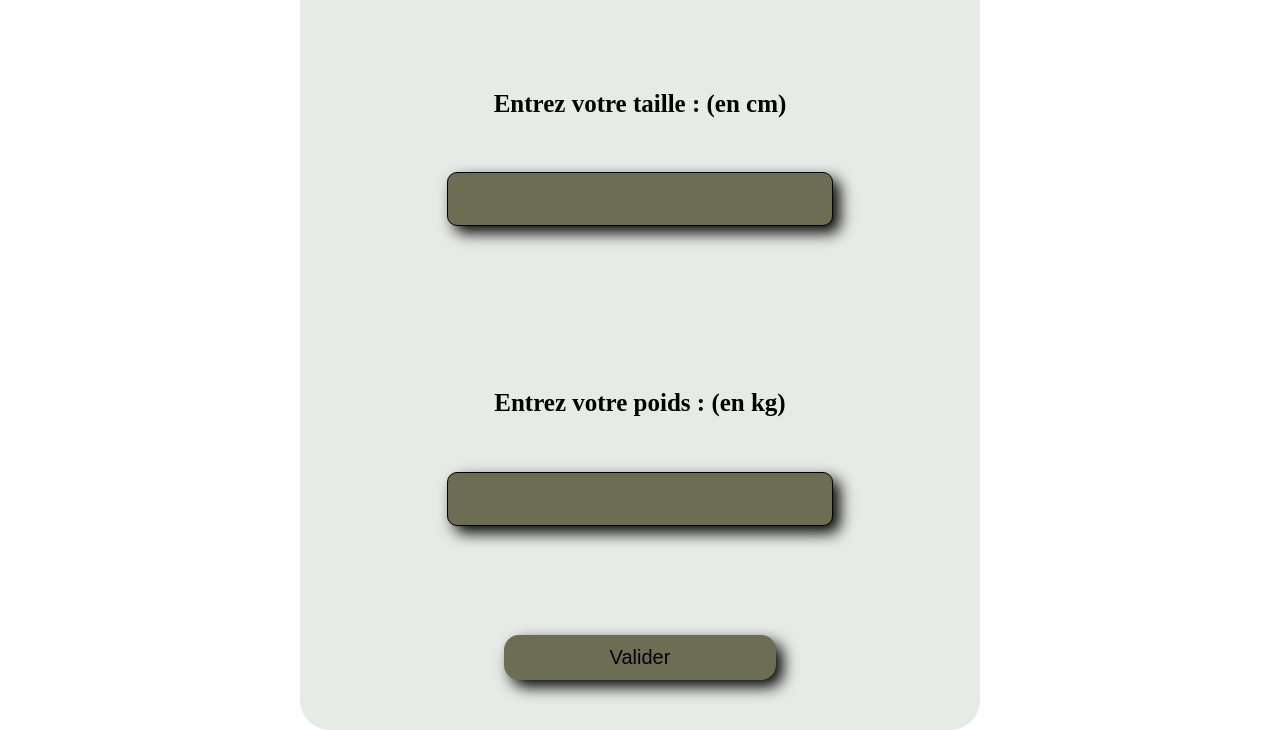
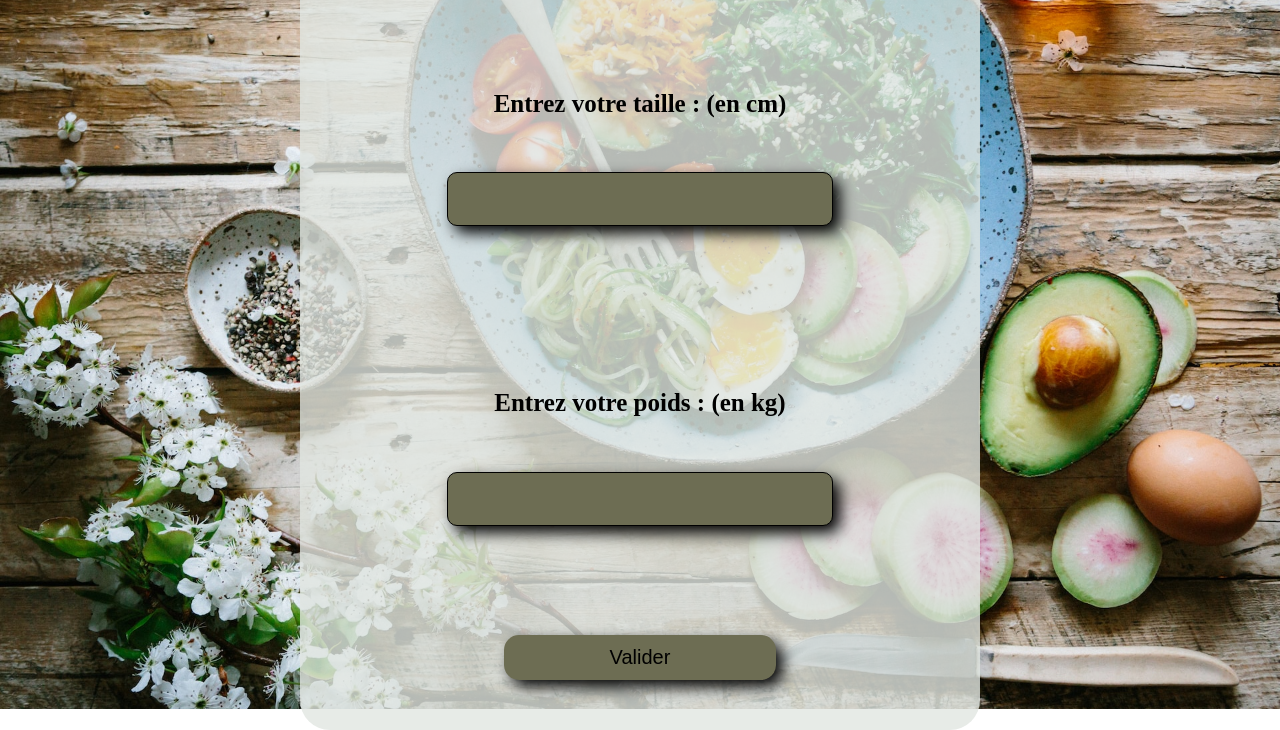
Before and after one commit to GuillaumeCeccoli/IMCcalculator, a plain HTML site: page index.html in a window 1280 px wide. Shown: the part 91-821 px from the top of the page. Drawn offline with Linux system fonts and the light colour scheme; the site is published under a folder, as on GitHub Pages, so addresses that start at the root find nothing.

Commit message:
Correction bug

```diff
--- a/styles.css
+++ b/styles.css
@@ -15,7 +15,7 @@ body {
   justify-content: center;
   width: 100%;
   height: 100vh;
-  background: url(/Images/nourriture.jpg) center / cover no-repeat;
+  background: url(Images/nourriture.jpg) center / cover no-repeat;
 }
 
 .sub-container {
@@ -102,7 +102,7 @@ input {
 
 @media screen and (min-width: 768px) {
   .container {
-    background: url(/Images/nourriture.jpg) center / cover no-repeat;
+    background: url(Images/nourriture.jpg) center / cover no-repeat;
   }
   .sub-container {
     width: 680px;
```
